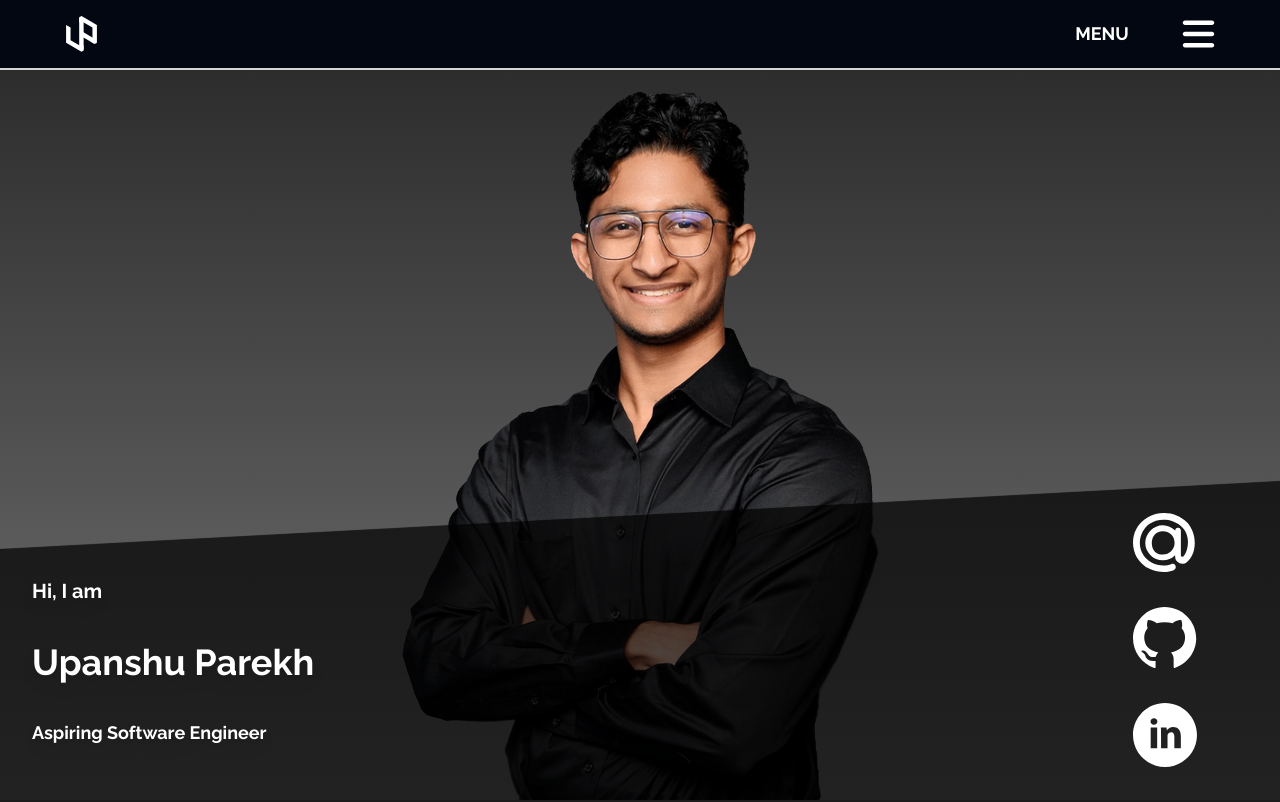
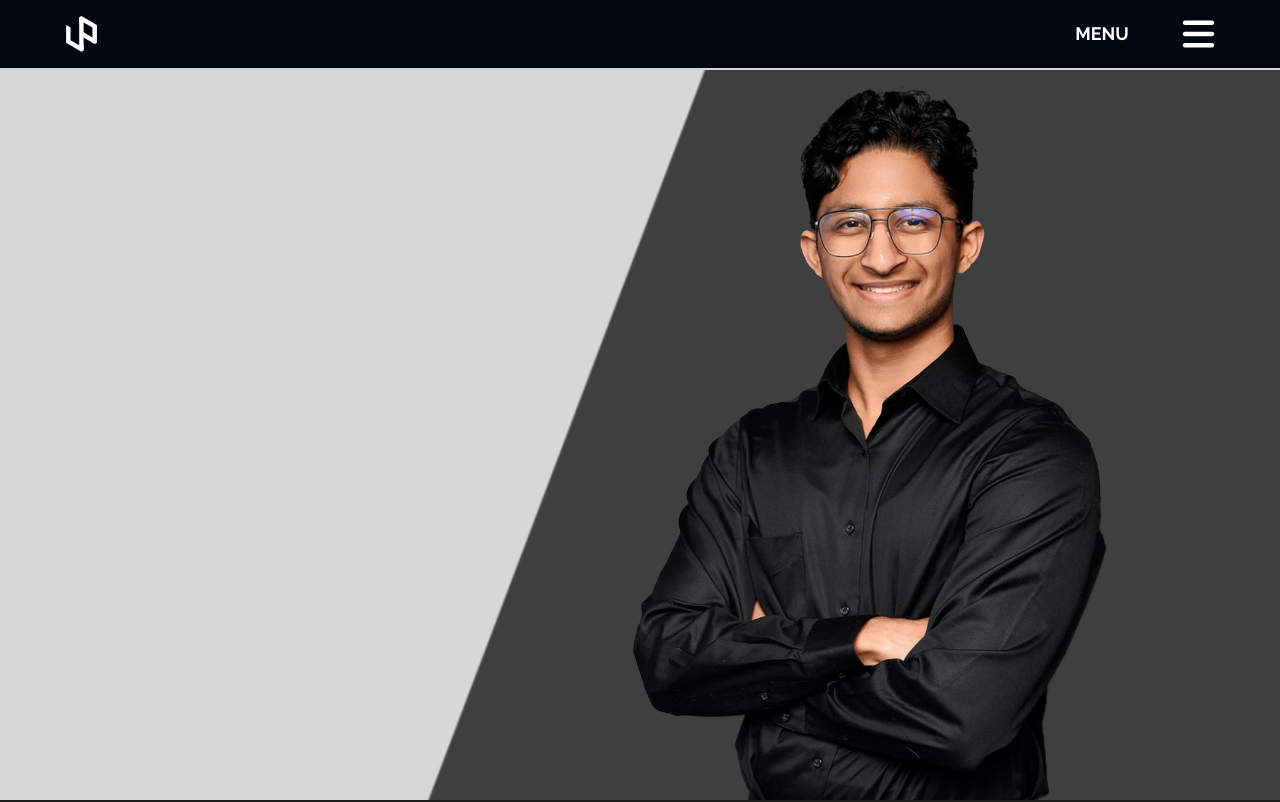
Before and after one commit to uparkh/portfolio, a Next.js app: page / in a window 1280 px wide. Shown: the top 802 px of the page. Built offline with nearby package versions, Linux system fonts and the light colour scheme.

Commit message:
about as good as it gets for desktop header

```diff
--- a/src/app/page.tsx
+++ b/src/app/page.tsx
@@ -14,6 +14,7 @@ import motecIem from "/public/motec-iem.png";
 import cyberscape from "/public/cyberscape.png";
 import musaicLogo from "/public/musaic-logo.svg";
 import fancySeparator from "/public/fancy-separator.png";
+import desktopHeader from "/public/desktop-header.png";
 import customHeader from "/public/custom-header.png";
 import altProfessionalPic from "/public/alt-professional-pic.jpeg";
 import doubleUpArrow from "/public/double-up-arrow.svg";
@@ -24,7 +25,25 @@ import ResponsiveImage from "./_components/responsive-next-image";
 export default function Home(): JSX.Element {
   return (
     <>
-      <div className="relative z-0 h-screen grow overflow-hidden bg-gradient-to-b from-neutral-800 to-neutral-500 pt-[4.5rem]">
+      <div className="relative z-0 hidden h-screen overflow-hidden bg-main-ivory md:block">
+        <div className="absolute bottom-0 right-0 top-0 h-full w-2/3">
+          <Image
+            src={desktopHeader}
+            alt=""
+            fill={true}
+            className="-z-10 object-fill opacity-70 brightness-[0]"
+          />
+          <div className="absolute -right-4 bottom-0 mx-auto h-[90%] w-full">
+            <Image
+              src={portrait}
+              alt="Upanshu's portrait"
+              fill
+              className="translate-y-24 -scale-x-125 scale-y-125 object-contain object-center"
+            />
+          </div>
+        </div>
+      </div>
+      <div className="relative z-0 h-screen overflow-hidden bg-gradient-to-b from-neutral-800 to-neutral-500 pt-[4.5rem] md:hidden">
         <div className="absolute left-0 right-0 -z-10 mx-auto h-full max-w-[480px] translate-y-4">
           <Image
             src={portrait}
@@ -38,7 +57,7 @@ export default function Home(): JSX.Element {
             src={customHeader}
             alt=""
             fill={true}
-            className="-z-10 antialiased opacity-70"
+            className="-z-10 opacity-70"
           />
           <div className="col-span-5 flex flex-col justify-evenly px-4 pt-11 font-raleway font-bold text-white shadow-white drop-shadow-lg">
             <p className="text-xl">Hi, I am</p>
```
Also changed, not shown: public/desktop-header.png (added).
